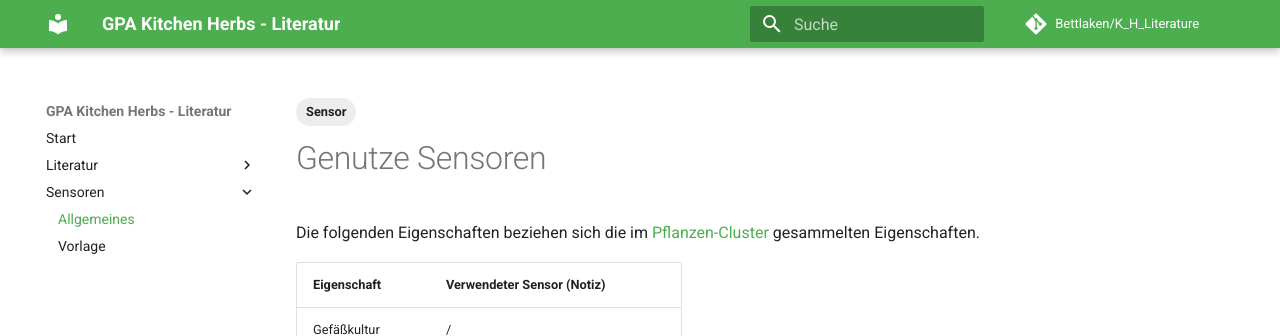
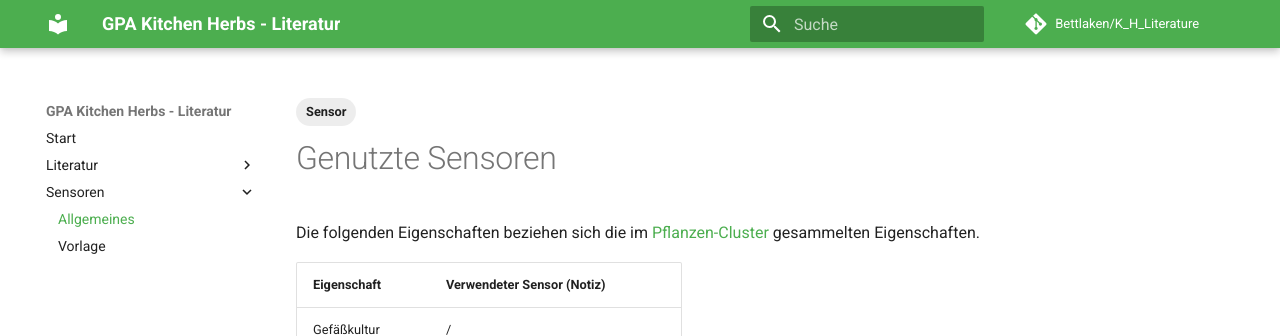
Before and after one commit to GP-Digital-Kitchen-Herbs/documentation, an MkDocs documentation site: the page built from docs/Sensoren/Allgemeines.md, in a window 1280 px wide. Shown: the top 336 px of the page. Built offline with MkDocs 1.6.1 and Material for MkDocs 9.7.7, drawn with Linux system fonts in a browser that asks for light colours; comment, search, counter and statistics services are not loaded.

Commit message:
Genutzte nicht genutze :poop:

```diff
--- a/docs/Sensoren/Allgemeines.md
+++ b/docs/Sensoren/Allgemeines.md
@@ -4,7 +4,7 @@ tags:
  - Sensor
 ---
 
-# Genutze Sensoren
+# Genutzte Sensoren
 
 Die folgenden Eigenschaften beziehen sich die im [Pflanzen-Cluster](https://docs.google.com/spreadsheets/d/1XTYUa9K07JlDrWWdZm8LH-M-pB6ffHMEIdzOdO5N5Ns/edit#gid=1537680713) gesammelten Eigenschaften.
 
```
